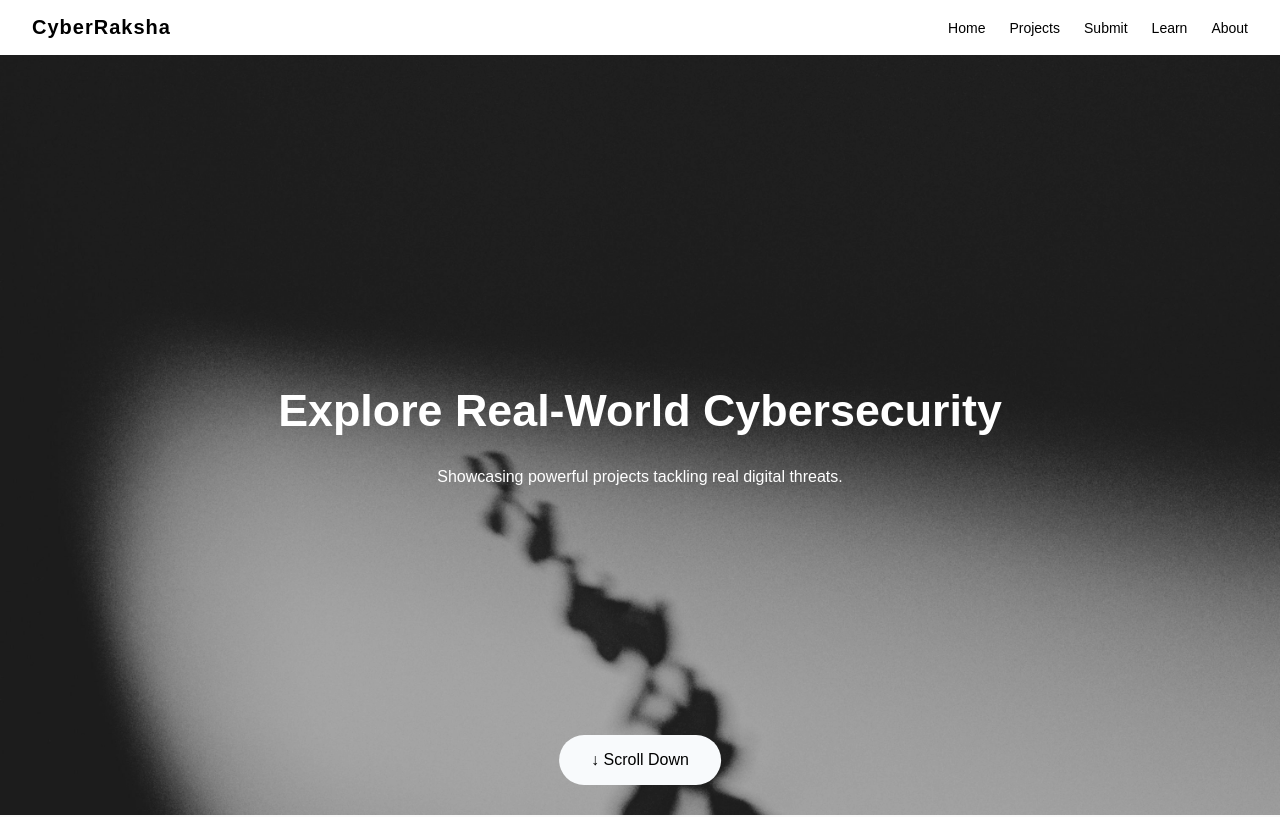
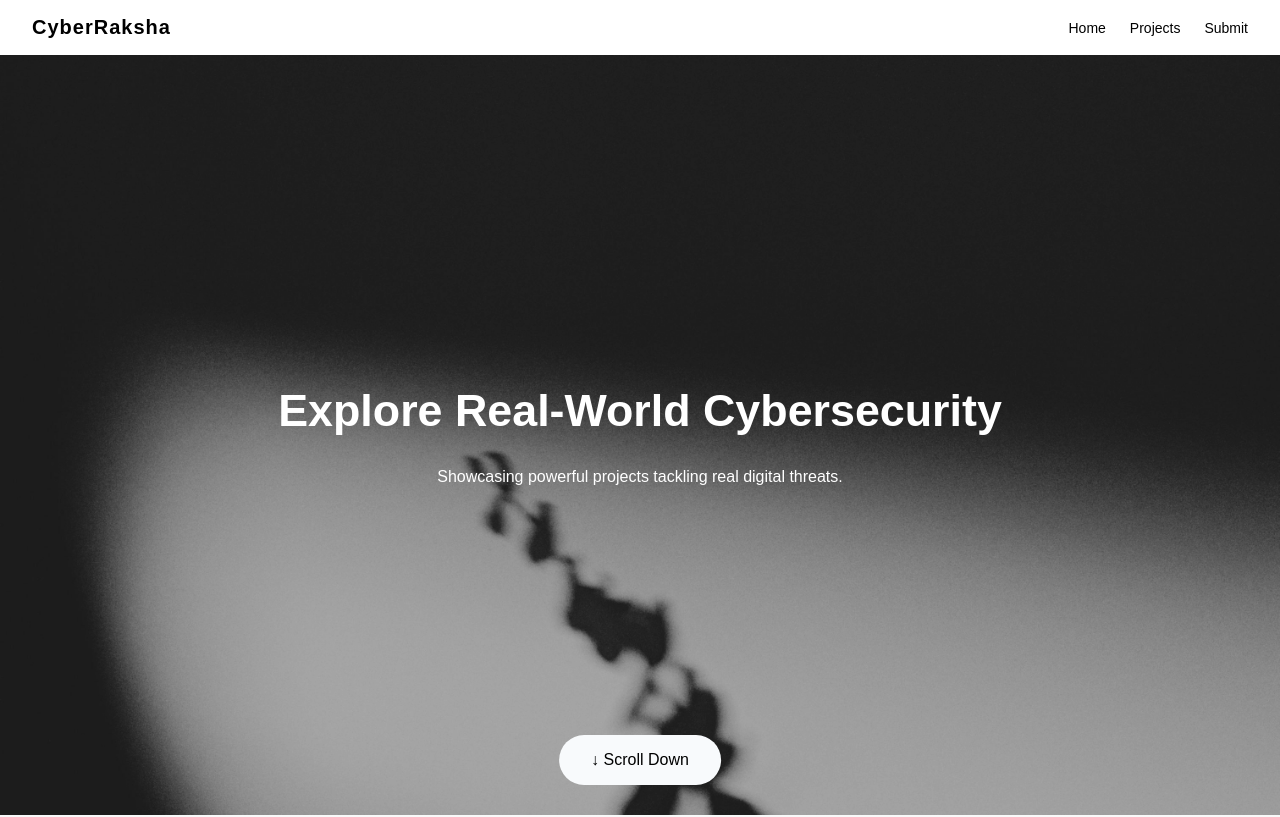
Before and after one commit to darshagarwal-14/CyberRaksha, a plain HTML site: page index.html in a window 1280 px wide. Shown: the top 817 px of the page. Drawn offline with Linux system fonts and the light colour scheme.

Commit message:
more updating

```diff
--- a/index.html
+++ b/index.html
@@ -16,8 +16,7 @@
       <li><a href="#" class="nav-link">Home</a></li>
       <li><a href="#" class="nav-link">Projects</a></li>
       <li><a href="submit.html" class="nav-link">Submit</a></li>
-      <li><a href="#" class="nav-link">Learn</a></li>
-      <li><a href="#" class="nav-link">About</a></li>
+
     </ul>
   </nav>
 
@@ -31,6 +30,8 @@
     </div>
     <button class="scroll-btn" onclick="scrollToContent()">↓ Scroll Down</button>
   </section>
+
+
 
 
   <section id = "main-content" class="about-section">
```
